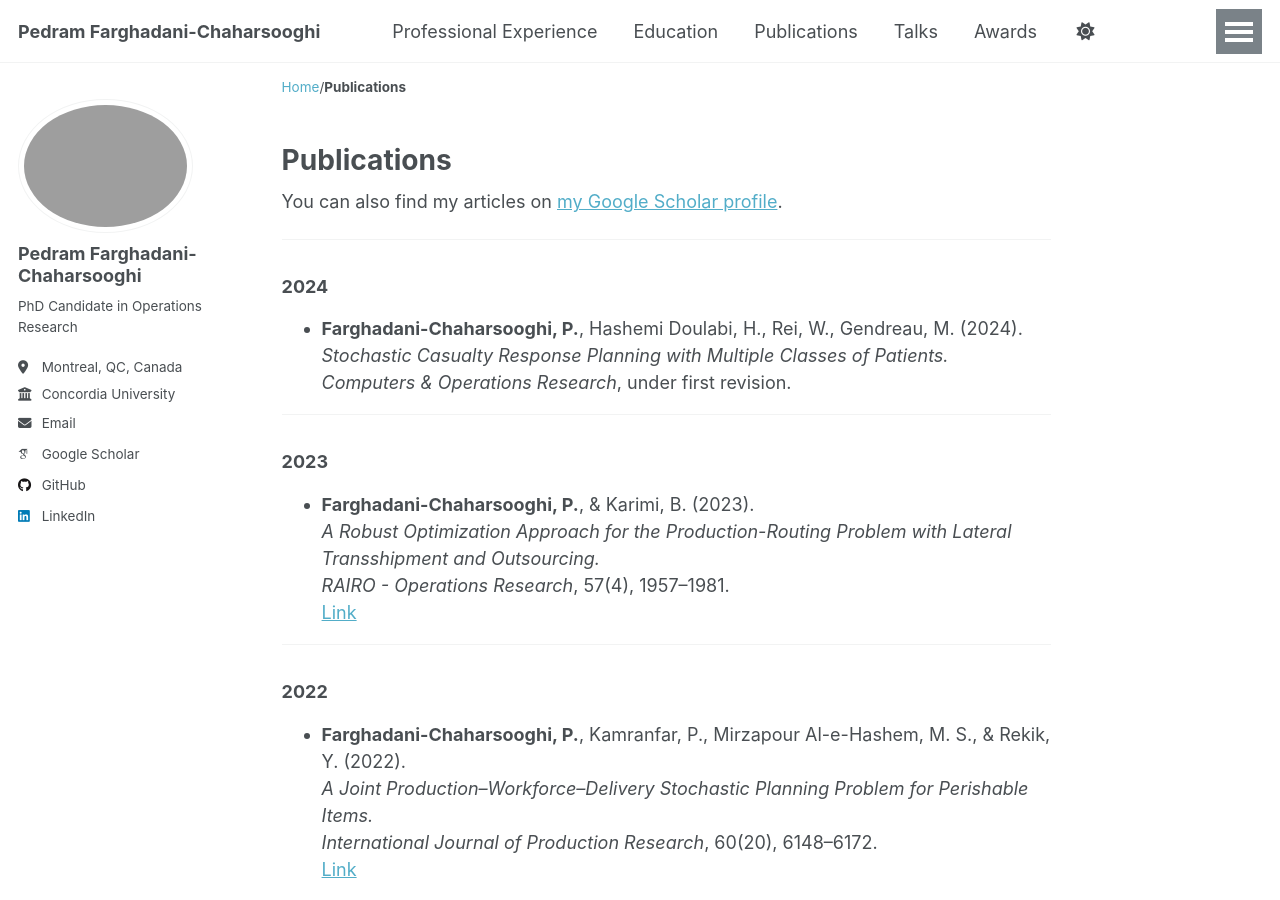
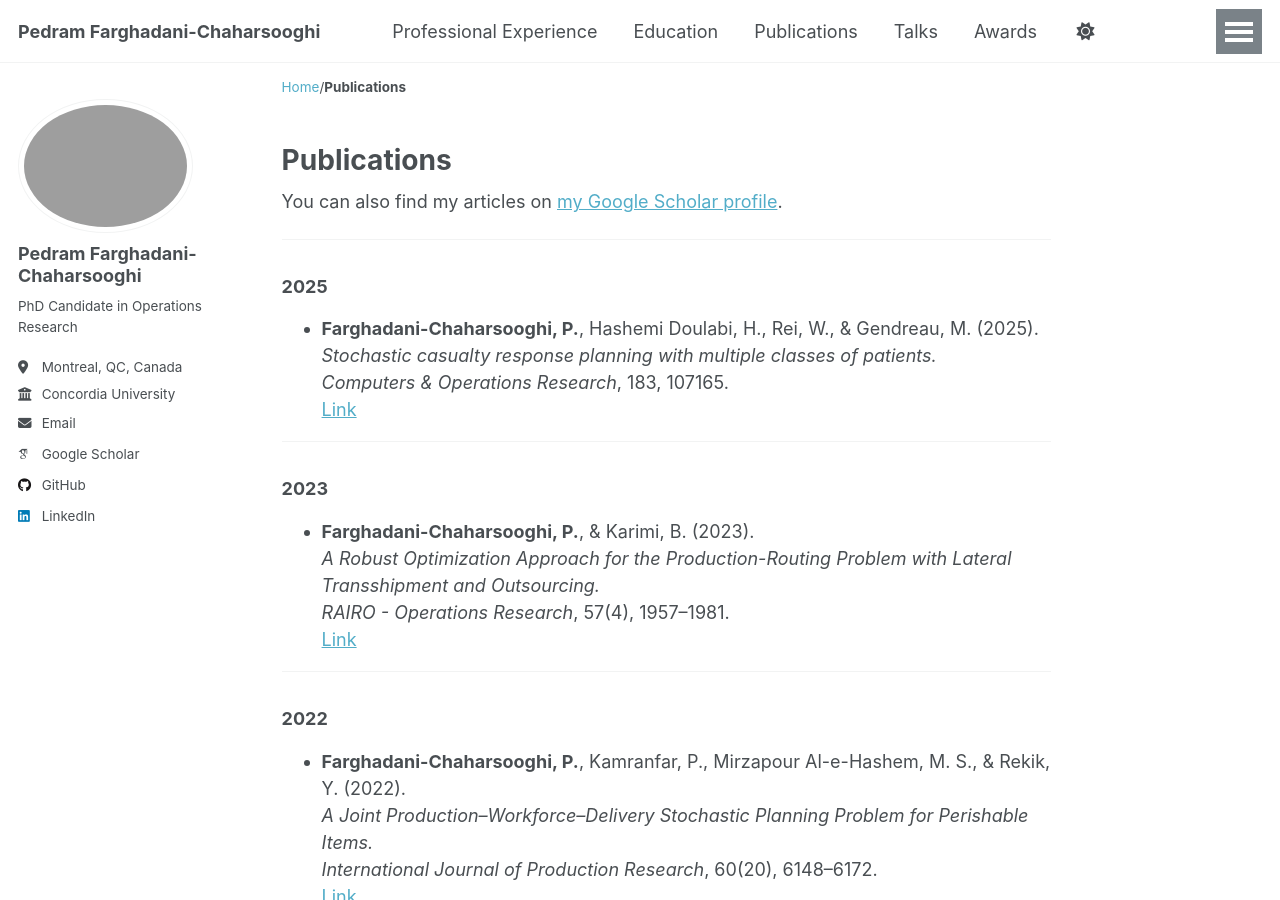
Before and after one commit to Pedram-Fdi/Pedram-Fdi.github.io, a Jekyll site: the page built from _pages/publications.md, in a window 1280 px wide and 900 px high. Built offline with Jekyll 4.4.1, drawn with Linux system fonts in a browser that asks for light colours; some web fonts are replaced.

Commit message:
Update publications.md

```diff
--- a/_pages/publications.md
+++ b/_pages/publications.md
@@ -23,11 +20,12 @@ You can also find my articles on <a href="{{ site.author.googlescholar }}">my Go
 
 ---
 
-### 2024
+### 2025
 
-- **Farghadani-Chaharsooghi, P.**, Hashemi Doulabi, H., Rei, W., Gendreau, M. (2024).
-  *Stochastic Casualty Response Planning with Multiple Classes of Patients.*
-  *Computers & Operations Research*, under first revision.
+- **Farghadani-Chaharsooghi, P.**, Hashemi Doulabi, H., Rei, W., & Gendreau, M. (2025).
+  *Stochastic casualty response planning with multiple classes of patients.*
+  *Computers & Operations Research*, 183, 107165.
+  [Link](https://www.sciencedirect.com/science/article/pii/S0305054825001935)
 
 ---
 
```
Also changed, not shown: other parts of _pages/publications.md (+0 -3 lines).
